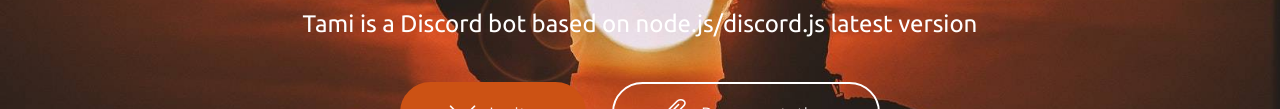
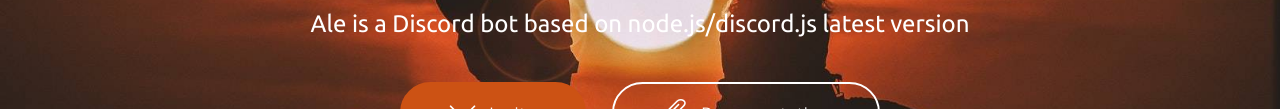
Before and after one commit to frinkfromthedrink/Ale-Website, a plain HTML site: page index.html in a window 1280 px wide. Shown: the part 277-386 px from the top of the page. Drawn offline with nearby package versions, Linux system fonts and the light colour scheme; files whose address does not match are found by name.

Commit message:
Fix mistake

```diff
--- a/index.html
+++ b/index.html
@@ -77,7 +77,7 @@
                 <h3 class="mbr-section-subtitle align-center mbr-light pb-3 mbr-fonts-style display-2">
                     A fun bot for Discord</h3>
                 <p class="mbr-text align-center pb-3 mbr-fonts-style display-5">
-                    Tami is a Discord bot based on node.js/discord.js latest version</p>
+                    Ale is a Discord bot based on node.js/discord.js latest version</p>
                 <div class="mbr-section-btn align-center"><a class="btn btn-md btn-primary display-4" href="https://discordapp.com/oauth2/authorize?client_id=522158282370973700&permissions=36907270&redirect_uri=https%3A%2F%2Fsunqual.ml&scope=bot"><span class="mbrib-arrow-down mbr-iconfont mbr-iconfont-btn"><br></span>
                         Invite</a>
                     <a class="btn btn-md btn-white-outline display-4" href="https://ale.drastdev.cf/documentation"><span class="mbrib-paperclip mbr-iconfont mbr-iconfont-btn"></span>
```
